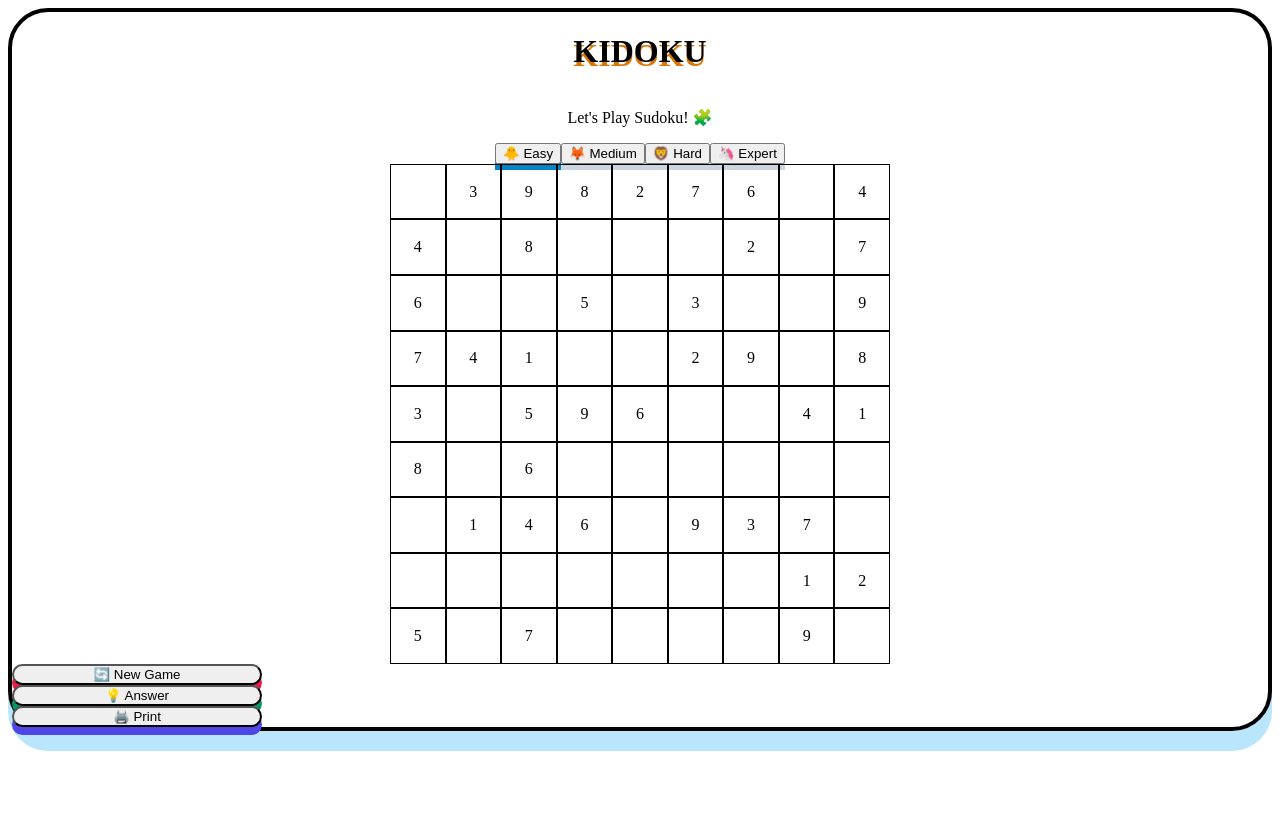
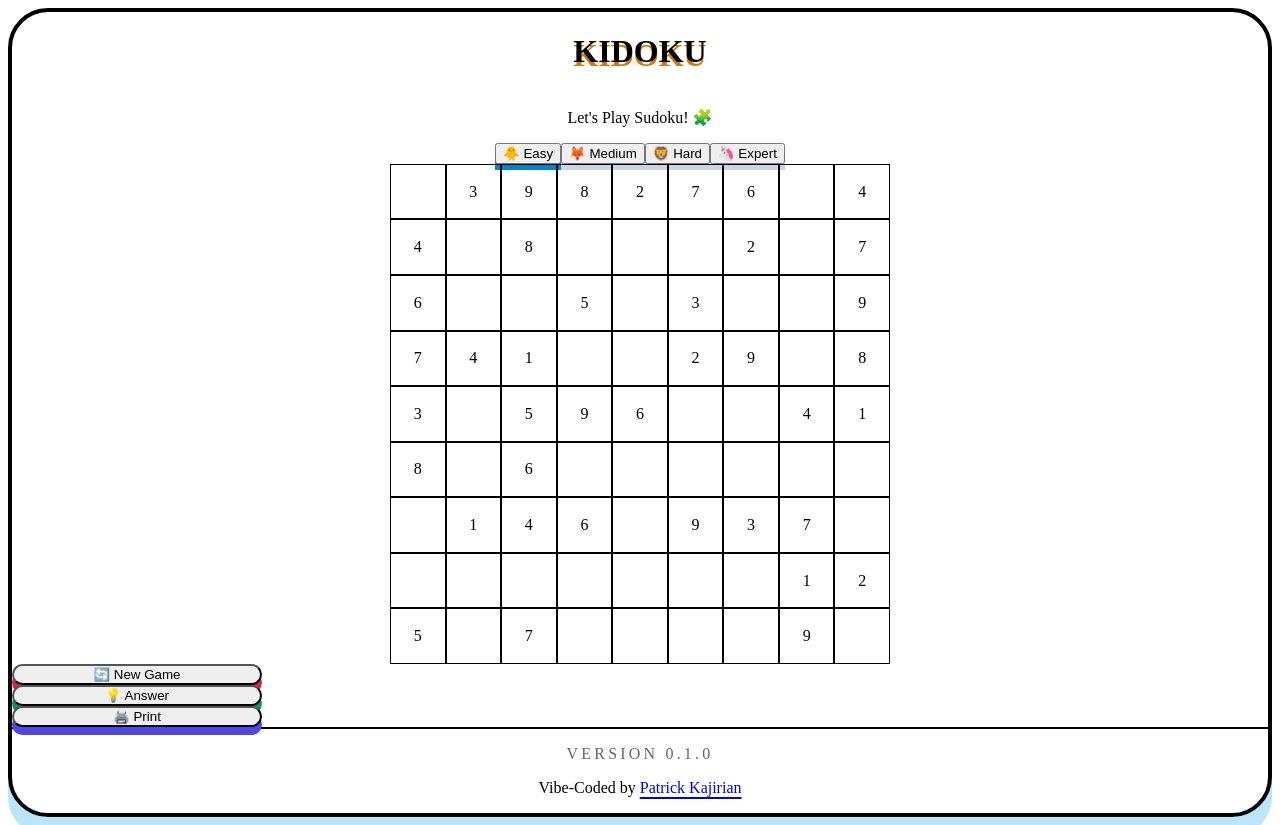
Before and after one commit to pkajirian/kidoku, a React (Vite) app: page / in a window 1280 px wide. Built offline with nearby package versions, Linux system fonts and the light colour scheme.

Commit message:
feat: add footer with version and vibe-coded attribution

```diff
--- a/package.json
+++ b/package.json
@@ -1,7 +1,7 @@
 {
   "name": "kidoku",
   "private": true,
-  "version": "0.0.0",
+  "version": "0.1.0",
   "type": "module",
   "scripts": {
     "dev": "vite",
--- a/src/App.tsx
+++ b/src/App.tsx
@@ -143,6 +143,20 @@
             🖨️ Print
           </button>
         </div>
+
+        {/* Footer */}
+        <footer className="mt-16 pt-8 border-t-2 border-slate-50 text-center text-slate-400 font-bold">
+          <p className="text-xs uppercase tracking-[0.2em] mb-2 opacity-60">Version 0.1.0</p>
+          <p className="text-lg">
+            Vibe-Coded by{" "}
+            <a
+              href="mailto:patrickkajirian@gmail.com"
+              className="text-sky-400 hover:text-sky-500 transition-colors hover:underline decoration-2 underline-offset-4"
+            >
+              Patrick Kajirian
+            </a>
+          </p>
+        </footer>
       </div>
 
       {/* ------------------------------------------------------------- */}
```
